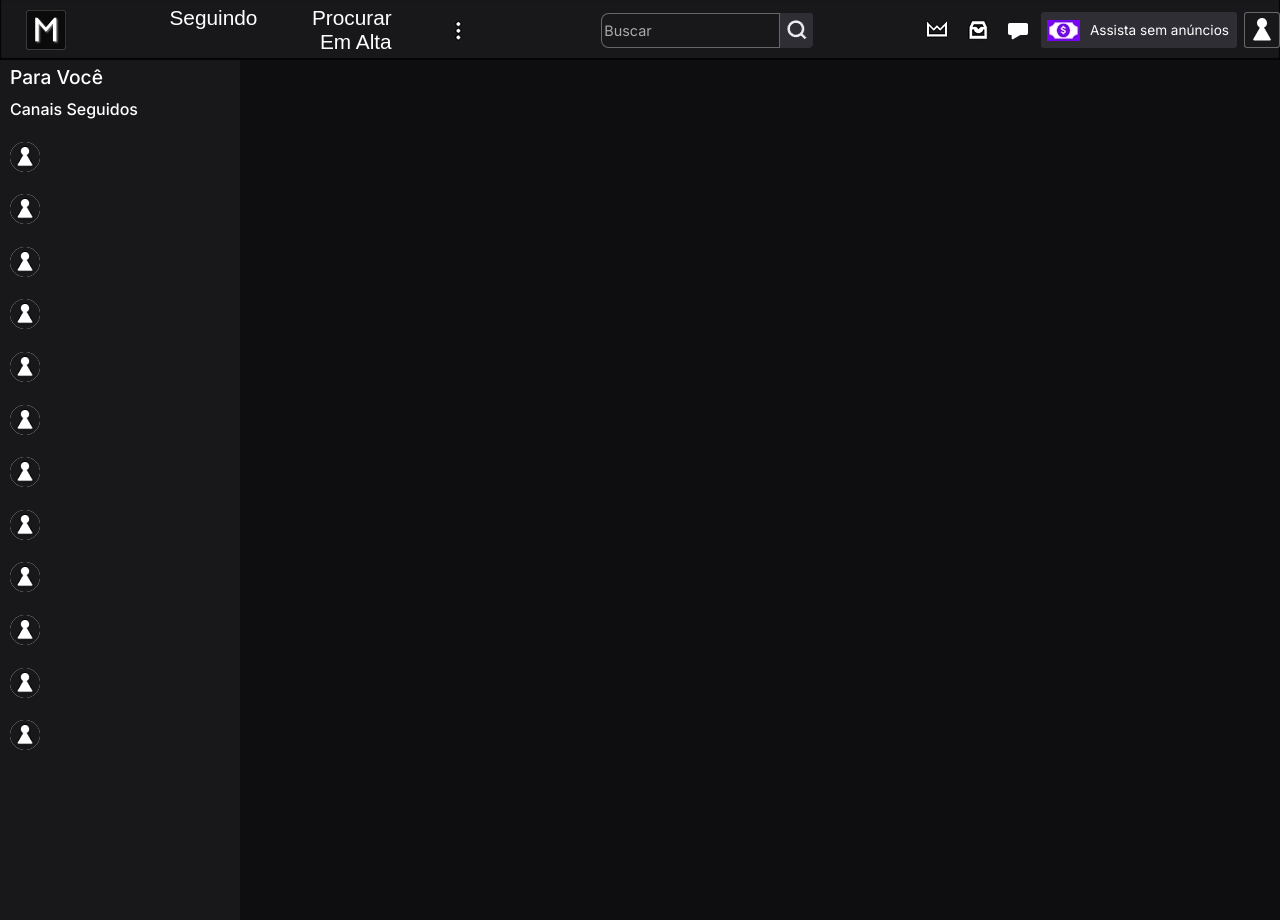
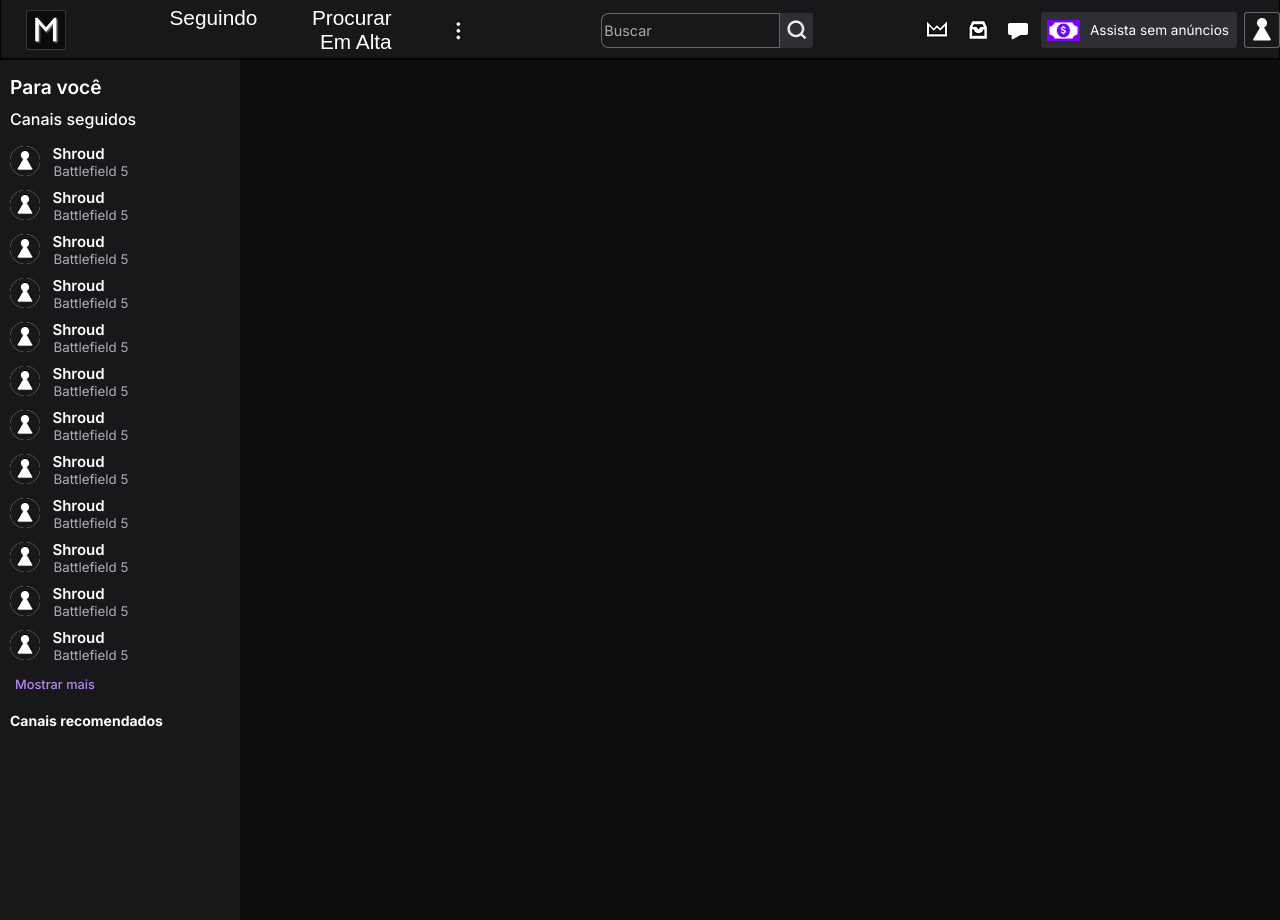
Before and after one commit to MatheusFernandesClezar/html-css, a PHP site: page / in a window 1280 px wide. Run offline with PHP 8.4, Linux system fonts and the light colour scheme.

Commit message:
left header att

```diff
--- a/Estio Twitch/index.html
+++ b/Estio Twitch/index.html
@@ -38,45 +38,103 @@
     </div>
     </header>
     <div id="left-header">
-        <h1>Para Você</h1>
-        <p>Canais Seguidos</p>
+        <div id="lhh1">
+            <h1>Para você</h1>
+        </div>
+        <div id="lhp">
+            <p>Canais seguidos</p>
+        </div>
         <div id="followed1">
             <div class="followed2">
                 <img src="img/chanImg.png" alt="channelIMG">
+                <div class="flwInfo">
+                    <h1>Shroud</h1>
+                    <p>Battlefield 5</p>
+                </div>
             </div>
             <div class="followed2">
                 <img src="img/chanImg.png" alt="channelIMG">
+                <div class="flwInfo">
+                    <h1>Shroud</h1>
+                    <p>Battlefield 5</p>
+                </div>
             </div>
             <div class="followed2">
                 <img src="img/chanImg.png" alt="channelIMG">
+                <div class="flwInfo">
+                    <h1>Shroud</h1>
+                    <p>Battlefield 5</p>
+                </div>
             </div>
             <div class="followed2">
                 <img src="img/chanImg.png" alt="channelIMG">
+                <div class="flwInfo">
+                    <h1>Shroud</h1>
+                    <p>Battlefield 5</p>
+                </div>
             </div>
             <div class="followed2">
                 <img src="img/chanImg.png" alt="channelIMG">
+                <div class="flwInfo">
+                    <h1>Shroud</h1>
+                    <p>Battlefield 5</p>
+                </div>
             </div>
             <div class="followed2">
                 <img src="img/chanImg.png" alt="channelIMG">
+                <div class="flwInfo">
+                    <h1>Shroud</h1>
+                    <p>Battlefield 5</p>
+                </div>
             </div>
             <div class="followed2">
                 <img src="img/chanImg.png" alt="channelIMG">
+                <div class="flwInfo">
+                    <h1>Shroud</h1>
+                    <p>Battlefield 5</p>
+                </div>
             </div>
             <div class="followed2">
                 <img src="img/chanImg.png" alt="channelIMG">
+                <div class="flwInfo">
+                    <h1>Shroud</h1>
+                    <p>Battlefield 5</p>
+                </div>
             </div>
             <div class="followed2">
                 <img src="img/chanImg.png" alt="channelIMG">
+                <div class="flwInfo">
+                    <h1>Shroud</h1>
+                    <p>Battlefield 5</p>
+                </div>
             </div>
             <div class="followed2">
                 <img src="img/chanImg.png" alt="channelIMG">
+                <div class="flwInfo">
+                    <h1>Shroud</h1>
+                    <p>Battlefield 5</p>
+                </div>
             </div>
             <div class="followed2">
                 <img src="img/chanImg.png" alt="channelIMG">
+                <div class="flwInfo">
+                    <h1>Shroud</h1>
+                    <p>Battlefield 5</p>
+                </div>
             </div>
             <div class="followed2">
                 <img src="img/chanImg.png" alt="channelIMG">
+                <div class="flwInfo">
+                    <h1>Shroud</h1>
+                    <p>Battlefield 5</p>
+                </div>
             </div>
+            <div id="showMore">
+                <p>Mostrar mais</p>
+            </div>
+        </div>
+        <div id="recommended">
+            <h1>Canais recomendados</h1>
         </div>
     </div>
 </body>
--- a/Estio Twitch/style.css
+++ b/Estio Twitch/style.css
@@ -15,6 +15,7 @@ html{
     --cor04: #2f2e35;
     --cor05: #0e0e10;
     --cor06: #8000ff;
+    --cor07: #adadb8;
 }
 body{
     height: 100%;
@@ -200,13 +201,21 @@ header button:hover{
     width: 240px;
     background-color: #18181b;
 }
-#left-header h1{
+#lhh1 h1:hover, #lhp p:hover{
+    color: #b785f2;
+    cursor: default;
+}
+#lhh1 h1{
+    /* left-header h1 = text */
+    width: fit-content;
     color: white;
     font-size: larger;
-    font-weight: 500;
-    padding: 5px 5px 5px 10px;
+    font-weight: 600;
+    padding: 15px 5px 5px 10px;
 }
-#left-header p{
+#lhp p{
+    /* left-header p = text */
+    width: fit-content;
     color: white;
     font-size: 1rem;
     font-weight: 500;
@@ -215,16 +224,56 @@ header button:hover{
 #followed1{
     display: flex;
     flex-direction: column;
-    height: 70%;
+    height: fit-content;
     justify-content: space-evenly;
+    padding: 5px 0px 5px 0px;
 }
 .followed2{
     display: flex;
+    align-items: center;
     cursor: pointer;
-    height: 30px;
+    height: 40px;
     flex-direction: row;
-    padding: 5px 5px 5px 10px;
+    padding: 2px 5px 2px 10px;
+}
+.followed2 h1{
+    color: white;
+    font-size: 15px;
+    font-weight: 600;
+
 }
 .followed2:hover{
-    box-shadow: inset 0 0 0 1px hsl(240deg 8% 88% / 40%);
+    background-color: hsla(240, 8%, 88%, 0.106);
 }
+.flwInfo{
+    display: flex;
+    flex-direction: column;
+    width: 50%;
+    align-items: flex-start;
+}
+.flwInfo h1{
+    position: relative;
+    left: 11%;
+}
+.flwInfo p{
+    position: relative;
+    color: #adadb8;
+    font-size: smaller;
+    left: 12%;
+}
+#showMore p{
+    width: fit-content;
+    color: #b785f2;
+    font-size: 0.8rem;
+    font-weight: 500;
+    padding: 10px 5px 5px 15px;
+}
+#showMore p:hover{
+    cursor: pointer;
+    text-decoration: underline;
+}
+#recommended h1{
+    color: white;
+    font-size: 14px;
+    padding: 10px 5px 5px 10px;
+}
```
